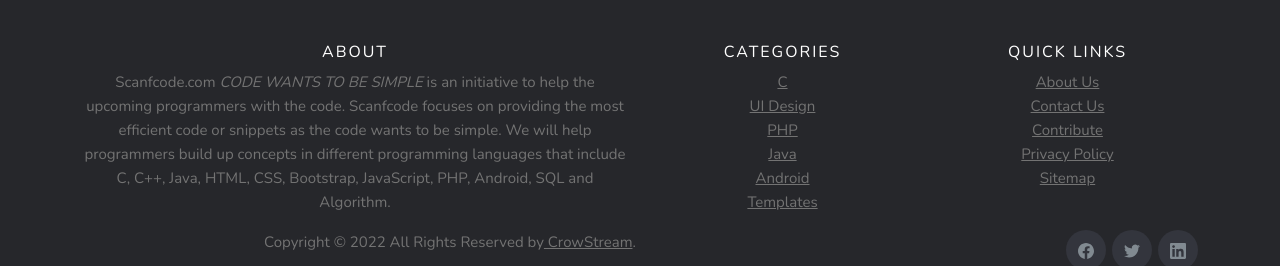
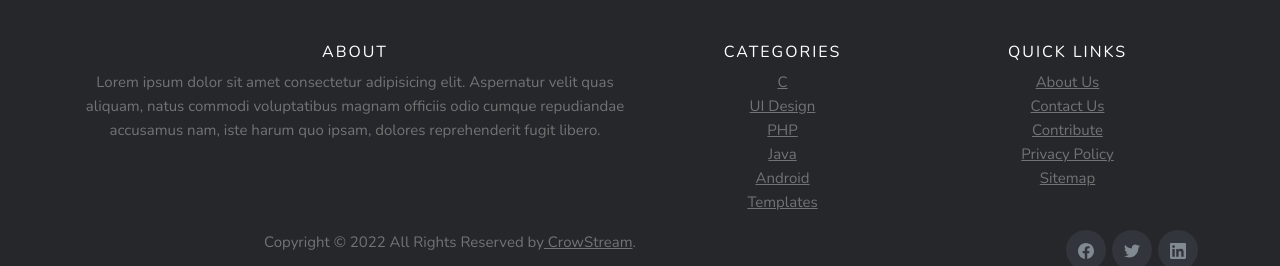
Before and after one commit to CrowStream/crowstream_wa, a React (Create React App) app: page /login in a window 1280 px wide. Shown: the part 1122-1388 px from the top of the page. Built offline with nearby package versions, Linux system fonts and the light colour scheme.

Commit message:
Footer and Navbar changes v2

```diff
--- a/src/components/Carousel.tsx
+++ b/src/components/Carousel.tsx
@@ -12,7 +12,7 @@
       <Carousel.Item>
         <img
           className="d-block w-100"
-          src="https://pixabay.com/es/photos/se-sec%c3%b3-sale-de-telara%c3%b1as-escarcha-6881798/"
+          src="https://occ-0-987-990.1.nflxso.net/dnm/api/v6/E8vDc_W8CLv7-yMQu8KMEC7Rrr8/AAAABf07Ihf0o-BL7ks_pjwU1BfBJzxgHA8Ao8jMZ5dfJA8PZ_R7l-NyvQHtTj1TpmnL7lnR2SA8Nv4VGzEO9yJkmJ_fwArM.jpg?r=7c6"
           alt="First slide"
         />
         <Carousel.Caption>
@@ -23,7 +23,7 @@
       <Carousel.Item>
         <img
           className="d-block w-100"
-          src="holder.js/800x400?text=Second slide&bg=282c34"
+          src="https://cdn.atomix.vg/wp-content/uploads/2021/11/spider-man-no-way-home-villains-poster-691x1024.jpg"
           alt="Second slide"
         />
 
@@ -35,7 +35,7 @@
       <Carousel.Item>
         <img
           className="d-block w-100"
-          src="holder.js/800x400?text=Third slide&bg=20232a"
+          src="https://areajugones.sport.es/wp-content/uploads/2018/10/MV5BZGRjODk1YjMtNjg0ZS00N2MzLWI2ZjMtOWI0ZDI5MzBlN2IxXkEyXkFqcGdeQXVyNDU5MzA2NzI@._V1_SX1777_CR001777960_AL_.jpg"
           alt="Third slide"
         />
 
--- a/src/components/Footer.tsx
+++ b/src/components/Footer.tsx
@@ -9,7 +9,7 @@
                     <div className="row">
                         <div className="col-sm-12 col-md-6">
                             <h6>About</h6>
-                            <p className="text-justify">Scanfcode.com <i>CODE WANTS TO BE SIMPLE </i> is an initiative  to help the upcoming programmers with the code. Scanfcode focuses on providing the most efficient code or snippets as the code wants to be simple. We will help programmers build up concepts in different programming languages that include C, C++, Java, HTML, CSS, Bootstrap, JavaScript, PHP, Android, SQL and Algorithm.</p>
+                            <p className="text-justify">Lorem ipsum dolor sit amet consectetur adipisicing elit. Aspernatur velit quas aliquam, natus commodi voluptatibus magnam officiis odio cumque repudiandae accusamus nam, iste harum quo ipsam, dolores reprehenderit fugit libero.</p>
                         </div>
 
                         <div className="col-xs-6 col-md-3">
```
